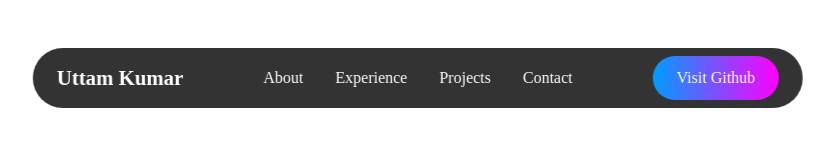
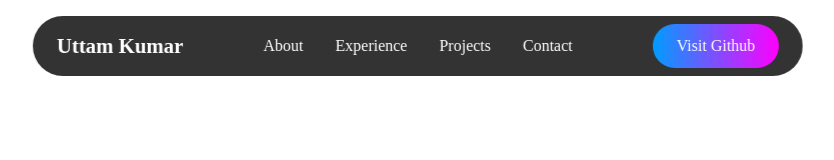
Before and after one commit to errorupdate/resume, a plain HTML site: page index.html in a window 1280 px wide. Shown: the whole page, without its empty margins (222-1056 px from the left). Drawn offline with Linux system fonts and the light colour scheme.

Commit message:
header to center

```diff
--- a/styles.css
+++ b/styles.css
@@ -10,7 +10,7 @@
 
 header {
     position: fixed;
-    top: 3rem;
+    top: 1rem;
     left: 50%;
     -o-transform: translateX(-50%);
     transform: translateX(-50%);
```
